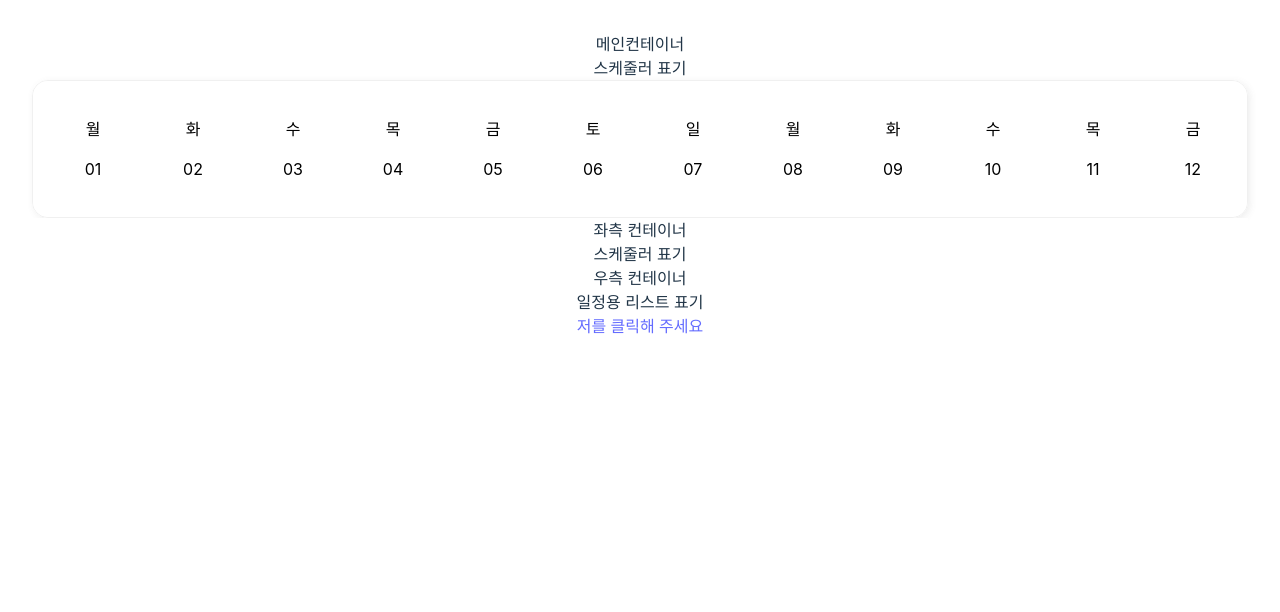
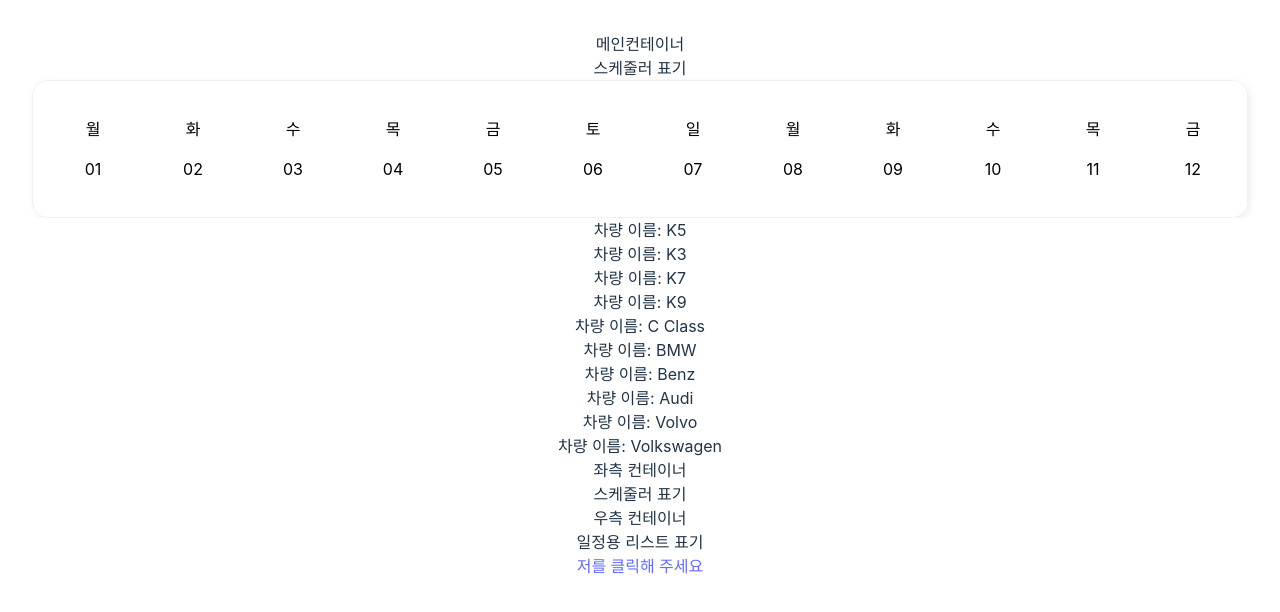
Before and after one commit to JayJHFE/React-Scheduler, a React (Vite) app in the folder PortFolio-vite/: page /scheduler in a window 1280 px wide. Shown: the top 612 px of the page. Built offline with nearby package versions, Linux system fonts and the light colour scheme.

Commit message:
차량 표기

```diff
--- a/PortFolio-vite/src/page/scheduler/index.tsx
+++ b/PortFolio-vite/src/page/scheduler/index.tsx
@@ -12,9 +12,10 @@ export default function Scheduler() {
         메인컨테이너
         <Calendar />
         <S.innerContainer>
-          {data[0].forEach((vehicle) => {
-            console.log(vehicle.name);
-          })}
+          {data &&
+            data[0].map((vehicle) => (
+              <div key={vehicle.id}>차량 이름: {vehicle.name}</div>
+            ))}
           <div>
             좌측 컨테이너
             <div>스케줄러 표기</div>
```
